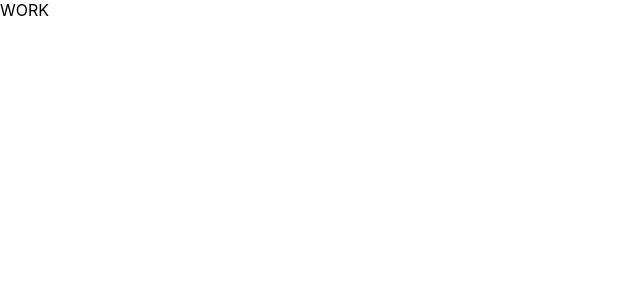
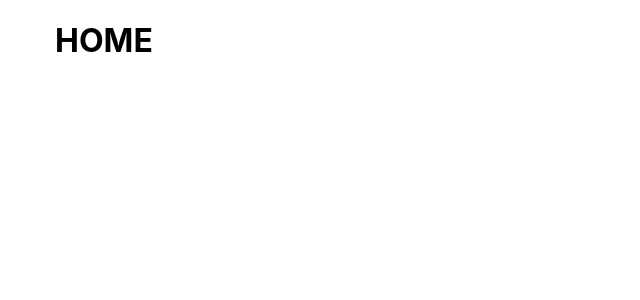
Before and after one commit to SoloveyAleksandr/contacts-list, a React (Create React App) app: page / in a window 1280 px wide. Shown: the top 300 px of the page, without its empty margins (0-640 px from the left). Built offline with nearby package versions, Linux system fonts and the light colour scheme.

Commit message:
add-router

```diff
--- a/package.json
+++ b/package.json
@@ -3,12 +3,17 @@
   "version": "0.1.0",
   "private": true,
   "dependencies": {
+    "@fortawesome/free-solid-svg-icons": "^5.15.4",
+    "@fortawesome/react-fontawesome": "^0.1.15",
     "@testing-library/jest-dom": "^5.14.1",
     "@testing-library/react": "^11.2.7",
     "@testing-library/user-event": "^12.8.3",
     "react": "^17.0.2",
     "react-dom": "^17.0.2",
+    "react-router": "^5.2.0",
+    "react-router-dom": "^5.2.0",
     "react-scripts": "4.0.3",
+    "uuid": "^8.3.2",
     "web-vitals": "^1.1.2"
   },
   "scripts": {
--- a/src/App.js
+++ b/src/App.js
@@ -1,10 +1,13 @@
+import RouterView from "./Router";
+
+import Container from "./components/Container/Container";
 
 function App() {
   return (
     <div className="App">
-      <header className="App-header">
-        WORK
-      </header>
+      <Container>
+        <RouterView />
+      </Container>
     </div>
   );
 }
--- /dev/null
+++ b/src/Router.js
@@ -0,0 +1,20 @@
+import { Switch, Route } from "react-router";
+
+function RouterView() {
+  return (
+    <Switch>
+      <Route
+        exact
+        path='/'>
+        <div>
+          <h1>HOME</h1>
+        </div>
+      </Route>
+      <Route path="*">
+        <div>404 Not Found</div>
+      </Route>
+    </Switch>
+  );
+};
+
+export default RouterView;
--- /dev/null
+++ b/src/components/Container/Container.css
@@ -0,0 +1,5 @@
+.container {
+  max-width: 1170px;
+  padding  : 0 15px;
+  margin   : 0 auto;
+}
--- /dev/null
+++ b/src/components/Container/Container.jsx
@@ -0,0 +1,11 @@
+import './Container.css';
+
+function Container({ children }) {
+  return (
+    <div className='container'>
+      {children}
+    </div>
+  );
+}
+
+export default Container;
--- a/src/index.js
+++ b/src/index.js
@@ -1,11 +1,13 @@
 import React from 'react';
 import ReactDOM from 'react-dom';
+import { BrowserRouter } from 'react-router-dom';
+
 import './index.css';
 import App from './App';
 
 ReactDOM.render(
-  <React.StrictMode>
+  <BrowserRouter>
     <App />
-  </React.StrictMode>,
+  </BrowserRouter>,
   document.getElementById('root')
 );
--- /dev/null
+++ b/src/screens/ContactsList/ContactsList.jsx
@@ -0,0 +1,6 @@
+function ContactsList() {
+  return (
+    <div className="contacts">
+    </div>
+  );
+}
```
Also changed, not shown: src/screens/ContactsList/ContactsList.container.jsx (added), src/screens/ContactsList/ContactsList.module.css (added), 1 other file (tests, documents, lock files or other folders).
